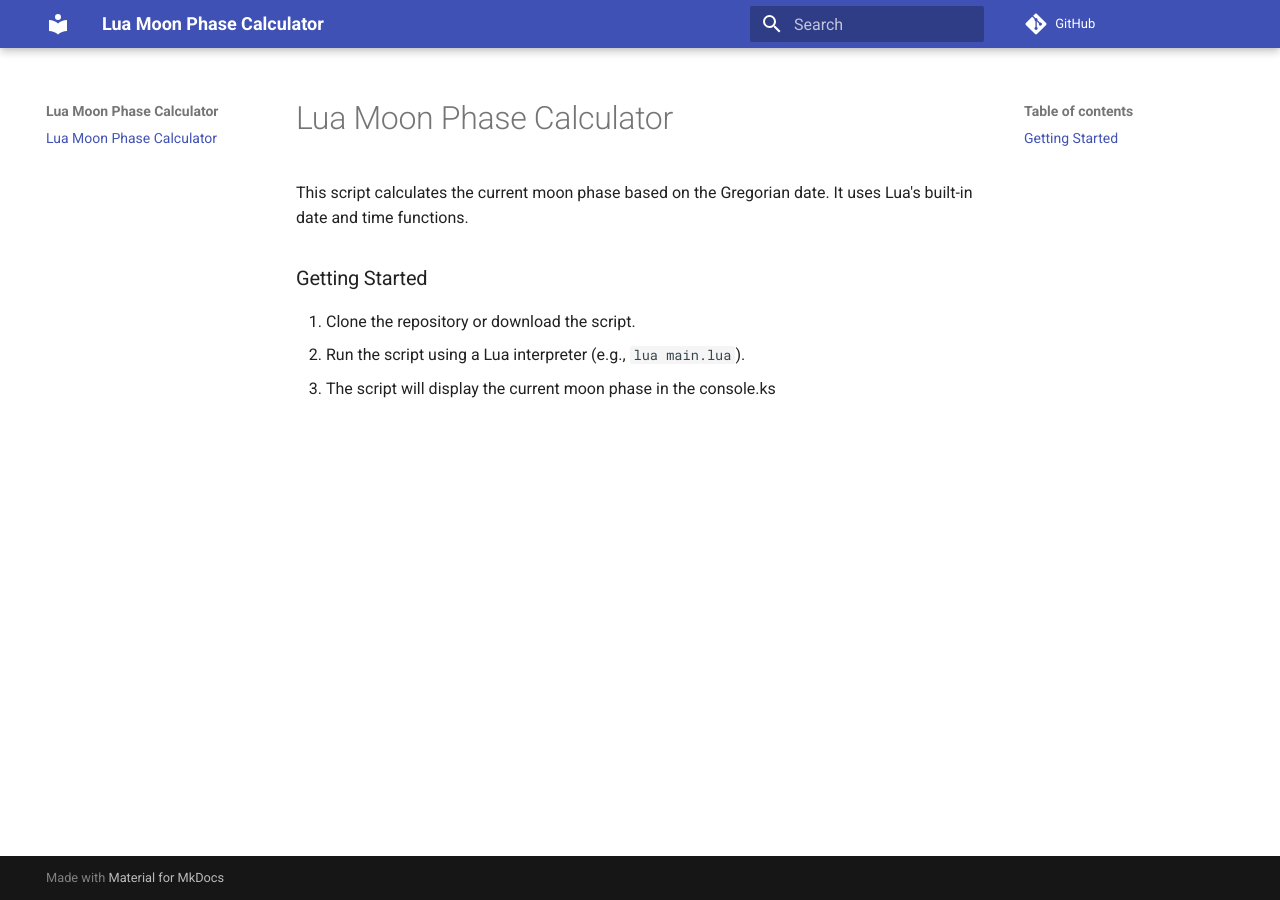
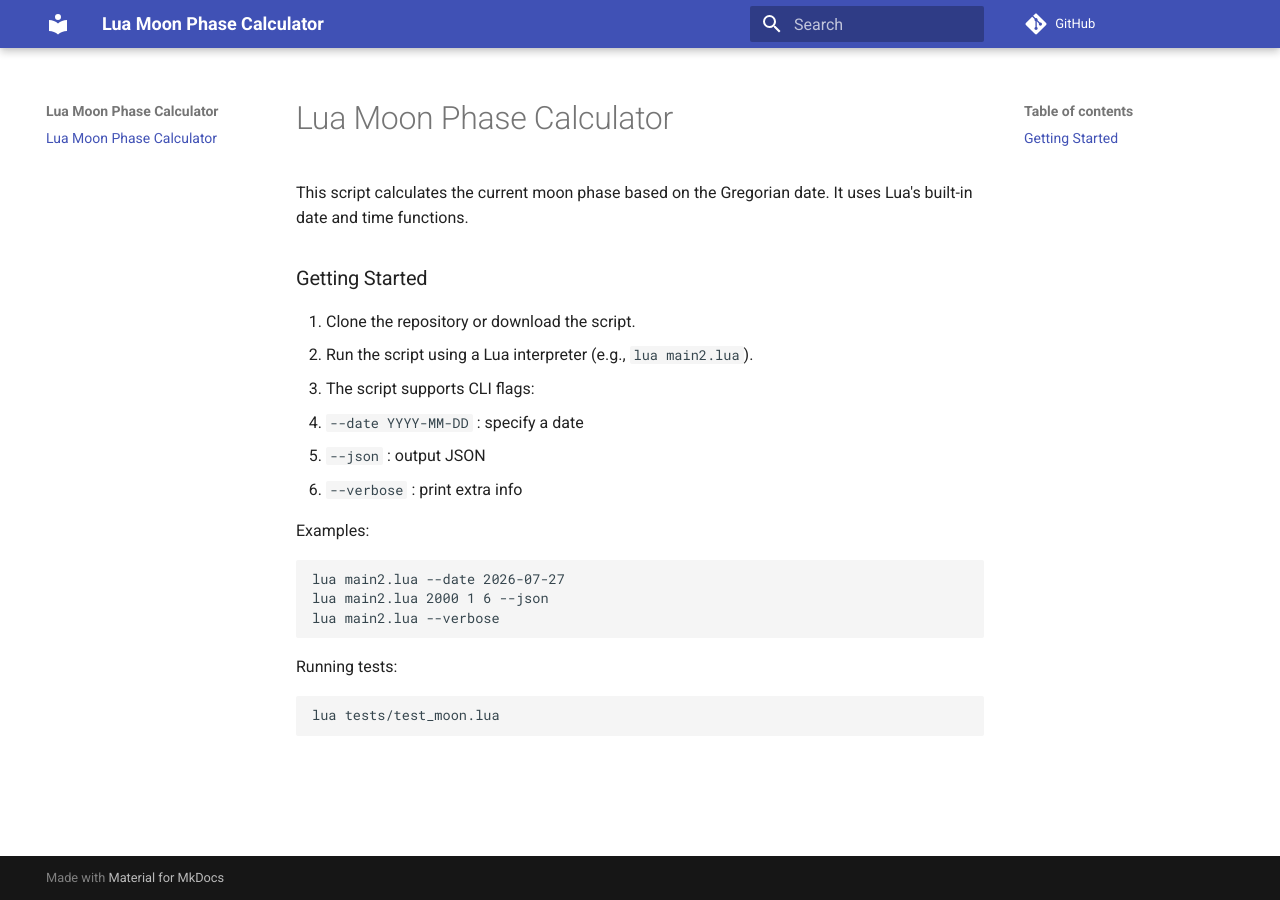
Before and after one commit to lulunac27a/lua-moon-phase-calculator, an MkDocs documentation site: the page built from docs/index.md, in a window 1280 px wide. Built offline with MkDocs 1.6.1 and Material for MkDocs 9.7.7, drawn with Linux system fonts in a browser that asks for light colours; comment, search, counter and statistics services are not loaded.

Commit message:
Update README

````diff
--- a/docs/index.md
+++ b/docs/index.md
@@ -5,5 +5,23 @@ This script calculates the current moon phase based on the Gregorian date. It us
 ### Getting Started
 
 1. Clone the repository or download the script.
-2. Run the script using a Lua interpreter (e.g., `lua main.lua`).
-3. The script will display the current moon phase in the console.ks
+2. Run the script using a Lua interpreter (e.g., `lua main2.lua`).
+3. The script supports CLI flags:
+
+- `--date YYYY-MM-DD` : specify a date
+- `--json` : output JSON
+- `--verbose` : print extra info
+
+Examples:
+
+```sh
+lua main2.lua --date 2026-07-27
+lua main2.lua 2000 1 6 --json
+lua main2.lua --verbose
+```
+
+Running tests:
+
+```sh
+lua tests/test_moon.lua
+```
````
